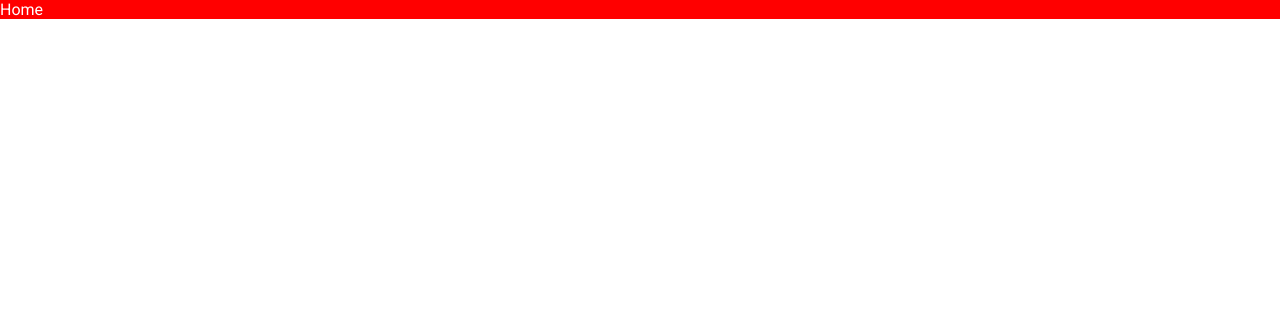
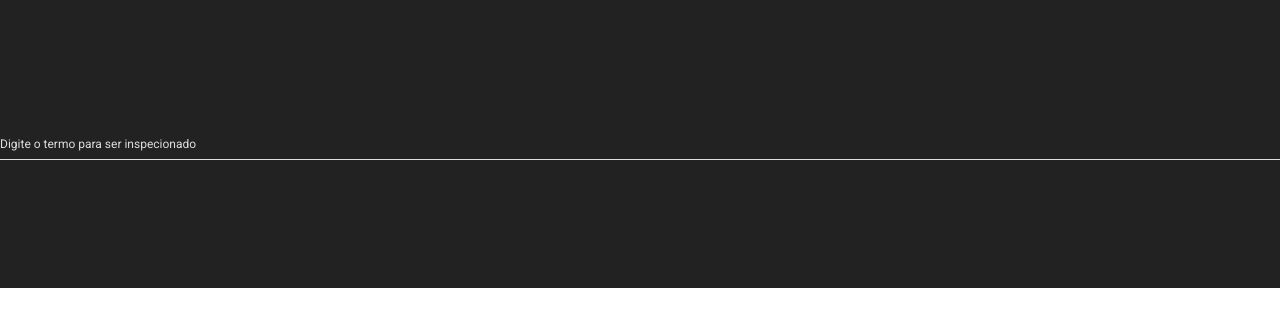
Before and after one commit to wellingtondw/axur, a React app: page / in a window 1280 px wide. Shown: the top 326 px of the page. Built offline with nearby package versions, Linux system fonts and the light colour scheme.

Commit message:
create input component

```diff
--- a/src/components/Input/index.tsx
+++ b/src/components/Input/index.tsx
@@ -1,10 +1,30 @@
-import React from 'react';
+import React, { InputHTMLAttributes, useState, useCallback } from 'react';
 import * as S from './styles';
 
-const Input = () => {
+type InputProps = InputHTMLAttributes<HTMLInputElement>;
+
+const Input: React.FC<InputProps> = ({ value, ...rest }) => {
+  const [isFocused, setIsFocused] = useState(false);
+  const [isFilled, setIsFilled] = useState(false);
+
+  const handleInputFocus = useCallback(() => {
+    setIsFocused(true);
+  }, []);
+
+  const handleInputBlur = useCallback(() => {
+    setIsFocused(false);
+
+    setIsFilled(!!value);
+  }, [value]);
+
   return (
-    <S.Container>
-      <S.Input />
+    <S.Container isFocused={isFocused} isFilled={isFilled}>
+      <S.Input
+        {...rest}
+        onFocus={handleInputFocus}
+        onBlur={handleInputBlur}
+        value={value}
+      />
     </S.Container>
   );
 };
--- a/src/components/Input/styles.ts
+++ b/src/components/Input/styles.ts
@@ -1,5 +1,38 @@
-import styled from 'styled-components';
+import styled, { css } from 'styled-components';
 
-export const Container = styled.div``;
+interface ContainerProps {
+  isFocused: boolean;
+  isFilled: boolean;
+}
 
-export const Input = styled.input``;
+export const Container = styled.div<ContainerProps>`
+  display: flex;
+  flex: 1;
+  border-bottom: 1px solid #ddd;
+
+  ${({ isFocused }) =>
+    isFocused &&
+    css`
+      border-color: #ff5824;
+    `}
+
+  ${({ isFilled }) =>
+    isFilled &&
+    css`
+      border-color: #ff5824;
+    `}
+`;
+
+export const Input = styled.input`
+  width: 100%;
+  border: 0;
+  background-color: transparent;
+  outline: 0;
+  padding: 8px 8px 8px 0;
+  font-size: 12px;
+  color: #fff;
+
+  ::placeholder {
+    color: #ddd;
+  }
+`;
--- a/src/pages/Home/index.tsx
+++ b/src/pages/Home/index.tsx
@@ -1,8 +1,26 @@
-import React from 'react';
+import React, { useCallback, useState } from 'react';
 import * as S from './styles';
 
-const Home = () => {
-  return <S.Container>Home</S.Container>;
+import Input from '../../components/Input';
+
+const Home: React.FC = () => {
+  const [inputValue, setInputValue] = useState('');
+
+  const handleInputChange = useCallback(e => {
+    setInputValue(e.target.value);
+  }, []);
+
+  return (
+    <S.HeaderContainer>
+      <S.Wrapper>
+        <Input
+          placeholder="Digite o termo para ser inspecionado"
+          onChange={e => handleInputChange(e)}
+          value={inputValue}
+        />
+      </S.Wrapper>
+    </S.HeaderContainer>
+  );
 };
 
 export default Home;
--- a/src/pages/Home/styles.ts
+++ b/src/pages/Home/styles.ts
@@ -1,5 +1,17 @@
 import styled from 'styled-components';
 
-export const Container = styled.div`
-  background: red;
+export const Container = styled.div``;
+
+export const HeaderContainer = styled.div`
+  width: 100%;
+  background-color: #222;
+  height: 288px;
+  display: flex;
+  align-items: center;
+  justify-content: center;
 `;
+
+export const Wrapper = styled.div`
+  width: 100%;
+  max-width: 1288px;
+`;
```
Also changed, not shown: .eslintrc.json.
